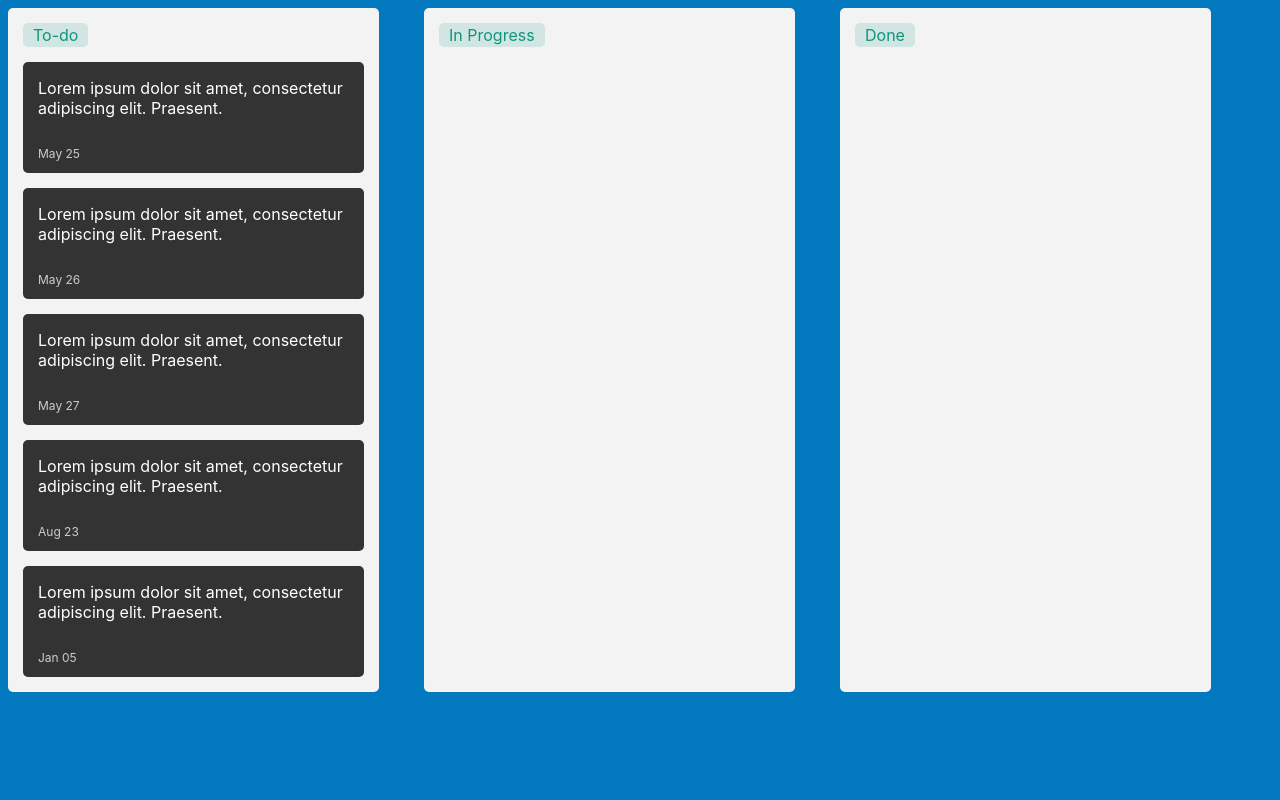
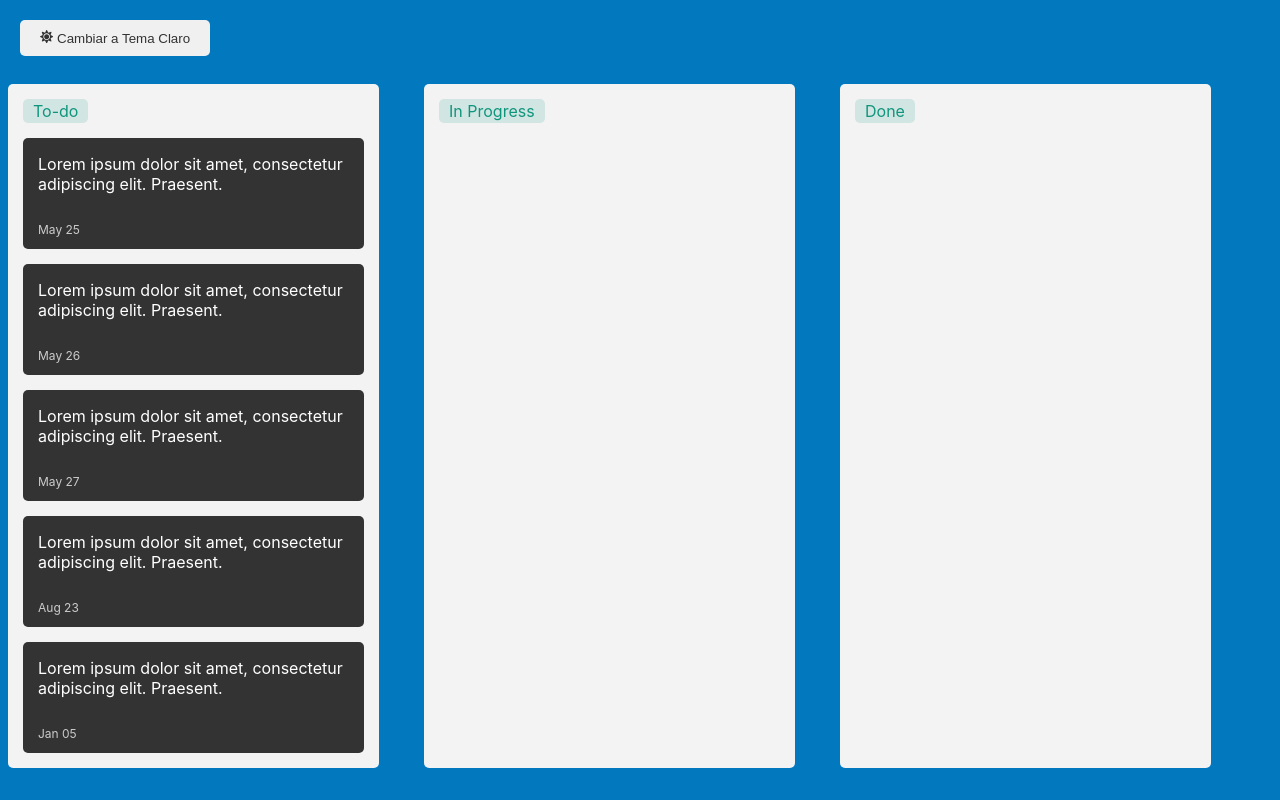
Before and after one commit to lauradelafuente-dev/task-manager-app, a React (Create React App) app in the folder frontend/: page / in a window 1280 px wide. Built offline with nearby package versions, Linux system fonts and the light colour scheme.

Commit message:
Add theme change button and react-icons

```diff
--- a/frontend/package.json
+++ b/frontend/package.json
@@ -11,6 +11,7 @@
     "react-beautiful-dnd": "^13.1.1",
     "react-dom": "^18.3.1",
     "react-drag-and-drop": "^3.0.0",
+    "react-icons": "^5.3.0",
     "react-scripts": "^5.0.1",
     "web-vitals": "^2.1.4"
   },
@@ -37,5 +38,9 @@
       "last 1 firefox version",
       "last 1 safari version"
     ]
+  },
+  "devDependencies": {
+    "webpack": "^5.95.0",
+    "webpack-cli": "^5.1.4"
   }
 }
--- a/frontend/src/App.js
+++ b/frontend/src/App.js
@@ -1,11 +1,14 @@
 import './styles/App.css';
 import Kanban from './components/Kanban';
 import { ThemeProvider } from './context/ThemeContext'; // Importa el ThemeProvider
+import ThemeToggleButton from './components/ThemeToggleButton'; // Importa el botón de cambio de tema
 
 function App() {
   return (
     <ThemeProvider>
       <div className="App">
+        {/* Botón para alternar entre los temas */}
+        <ThemeToggleButton />
         <Kanban />
       </div>
     </ThemeProvider>
--- /dev/null
+++ b/frontend/src/components/ThemeToggleButton.js
@@ -0,0 +1,16 @@
+import React, { useContext } from 'react';
+import { ThemeContext } from '../context/ThemeContext';
+import { FaSun, FaMoon } from 'react-icons/fa'; // Iconos de sol y luna para los temas
+
+const ThemeToggleButton = () => {
+  const { theme, toggleTheme } = useContext(ThemeContext); // Obtener el tema y la función para cambiarlo
+
+  return (
+    <button onClick={toggleTheme}>
+      {theme === 'light' ? <FaMoon /> : <FaSun />} {/* Iconos según el tema */}
+      Cambiar a {theme === 'light' ? 'Tema Oscuro' : 'Tema Claro'}
+    </button>
+  );
+};
+
+export default ThemeToggleButton;
--- a/frontend/src/styles/App.css
+++ b/frontend/src/styles/App.css
@@ -33,3 +33,19 @@ body.dark {
   background-color: var(--background-dark);
   color: var(--text-dark);
 }
+
+button {
+  padding: 10px 20px;
+  margin: 20px;
+  border: none;
+  border-radius: 5px;
+  background-color: #f0f0f0;
+  color: #333;
+  cursor: pointer;
+  transition: background-color 0.3s ease;
+}
+
+button:hover {
+  background-color: #333;
+  color: #fff;
+}
```
Also changed, not shown: 1 other file (tests, documents, lock files or other folders).
